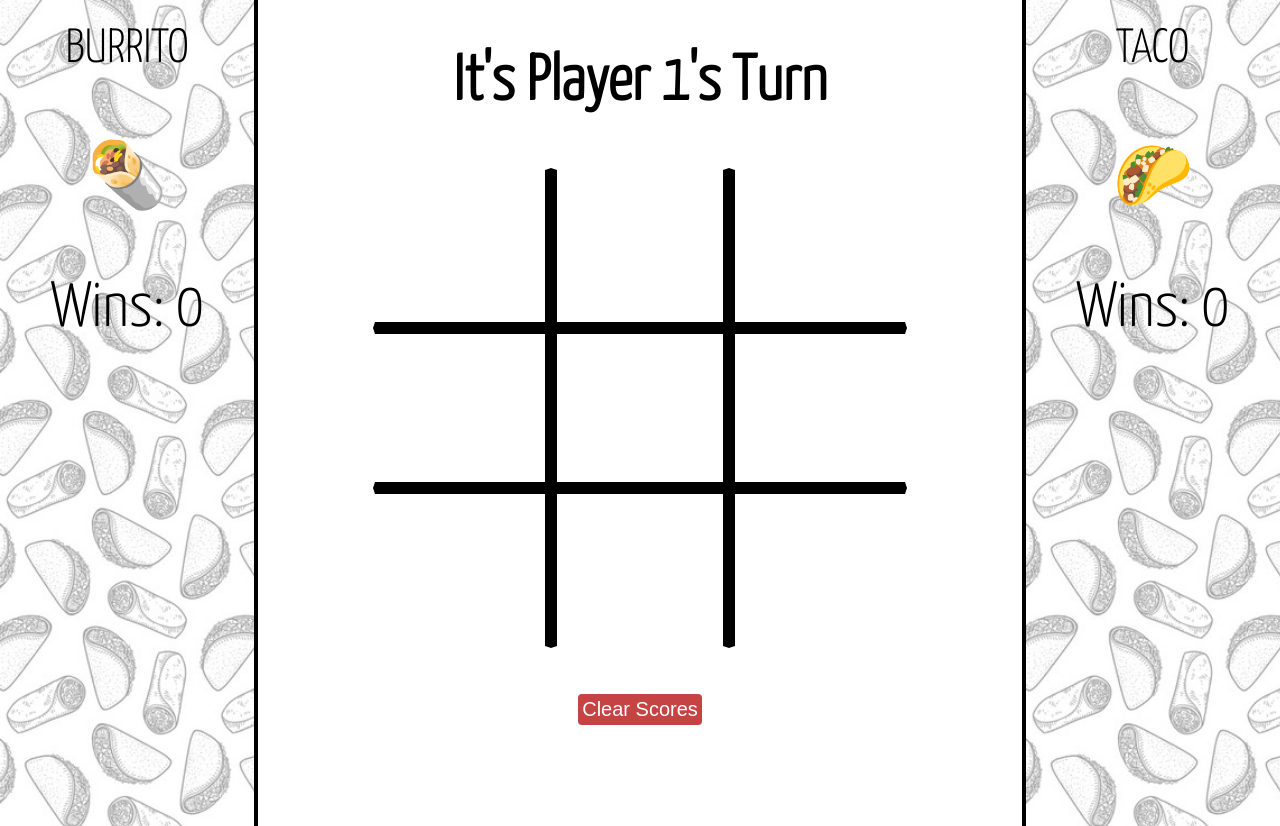
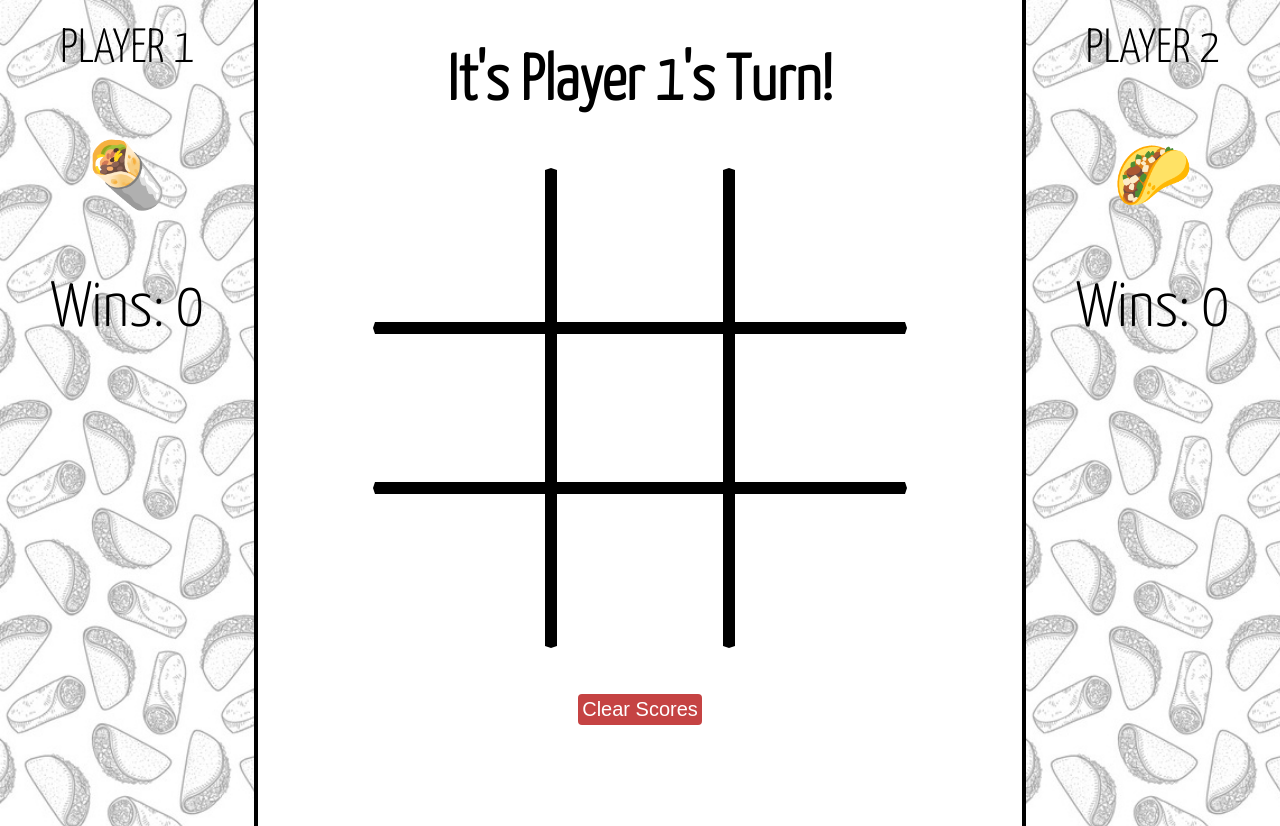
Before and after one commit to jheidepriem/Tic-Tac-Toe, a plain HTML site: page index.html in a window 1280 px wide. Drawn offline with Linux system fonts and the light colour scheme.

Commit message:
change header

```diff
--- a/index.html
+++ b/index.html
@@ -8,11 +8,11 @@
       <link href="https://fonts.googleapis.com/css2?family=Bebas+Neue&family=Yanone+Kaffeesatz:wght@300&display=swap" rel="stylesheet">
 </head>
 <body class="body-container">
-  <aside class="left-side">BURRITO<p>🌯</p>
+  <aside class="left-side">PLAYER 1<p>🌯</p>
     <div class="player1-score">Wins: 0</div>
    </aside>
    <main class="main-container">
-    <h1>It's Player 1's Turn</h1>
+    <h1>It's Player 1's Turn!</h1>
       <section class="game-board">
         <div id="0" class="box 1 remove-left-border remove-top-border"></div>
         <div id="1" class="box 2 remove-top-border"></div>
@@ -26,7 +26,7 @@
       </section>
       <button class="clear-game-button" type="submit">Clear Scores</button>
     </main>
-    <aside class="right-side">TACO<p>🌮</p>
+    <aside class="right-side">PLAYER 2<p>🌮</p>
       <div class="player2-score">Wins: 0</div></aside>
       <script type="text/javascript" src="player.js"></script>
       <script type="text/javascript" src="game.js"></script>
```
